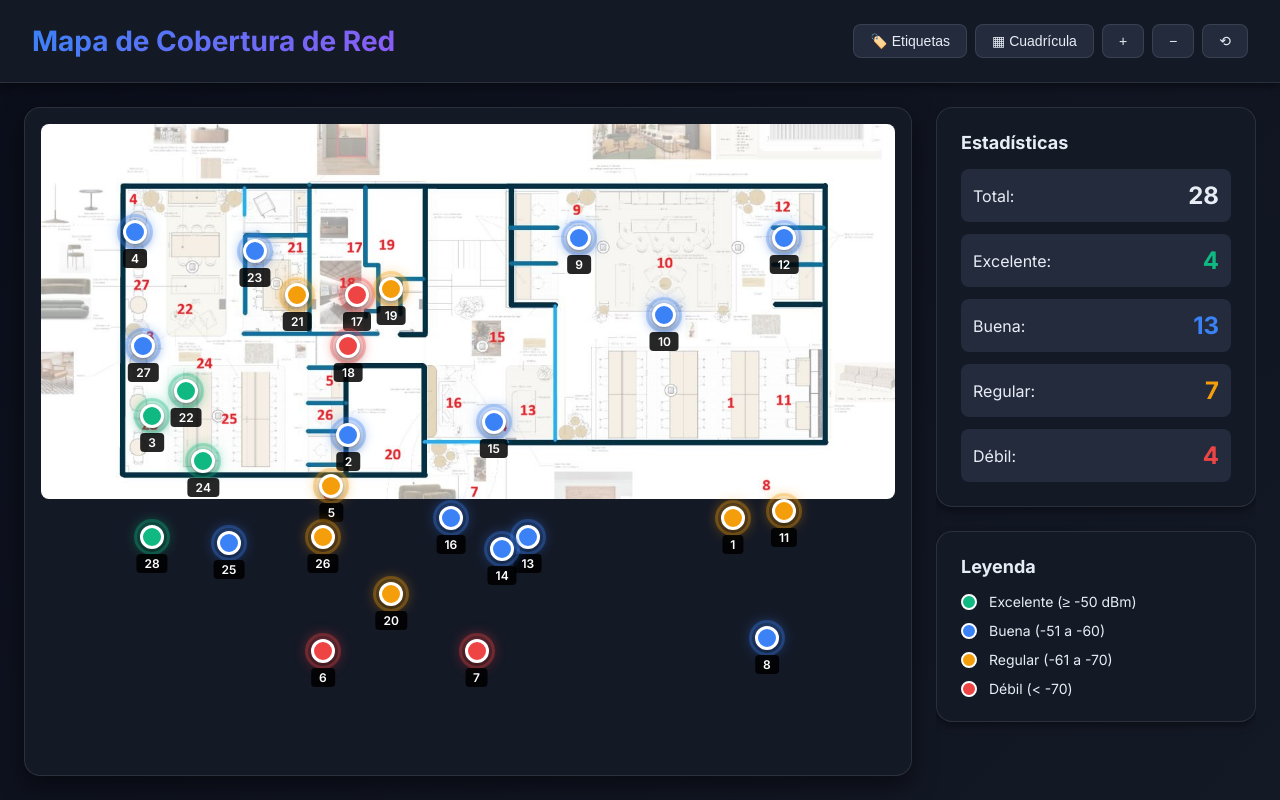
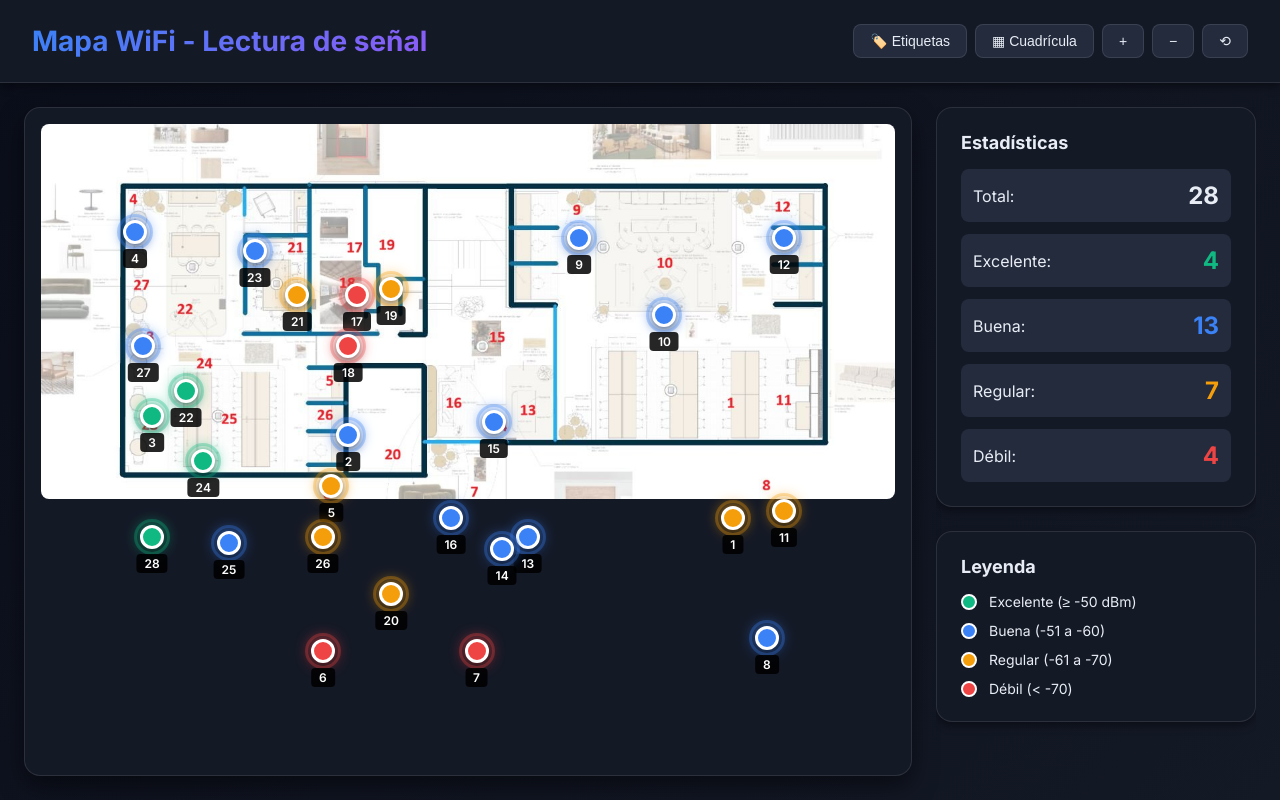
Before and after one commit to ocastilloLesca/Lecturas_Senal, a plain HTML site: page index.html in a window 1280 px wide. Drawn offline with Linux system fonts and the light colour scheme.

Commit message:
Update index.html

```diff
--- a/index.html
+++ b/index.html
@@ -3,14 +3,14 @@
 <head>
     <meta charset="UTF-8">
     <meta name="viewport" content="width=device-width, initial-scale=1.0">
-    <title>Mapa WiFi - Cobertura de Red</title>
+    <title>Mapa WiFi - Lectura de señal</title>
     <link href="https://fonts.googleapis.com/css2?family=Inter:wght@400;500;600;700&display=swap" rel="stylesheet">
     <link rel="stylesheet" href="css/styles.css">
 </head>
 <body>
     <div class="container">
         <header class="header">
-            <h1>Mapa de Cobertura de Red</h1>
+            <h1>Mapa WiFi - Lectura de señal</h1>
             <div class="controls">
                 <button id="toggleLabels" class="btn">🏷️ Etiquetas</button>
                 <button id="toggleGrid" class="btn">▦ Cuadrícula</button>
```
